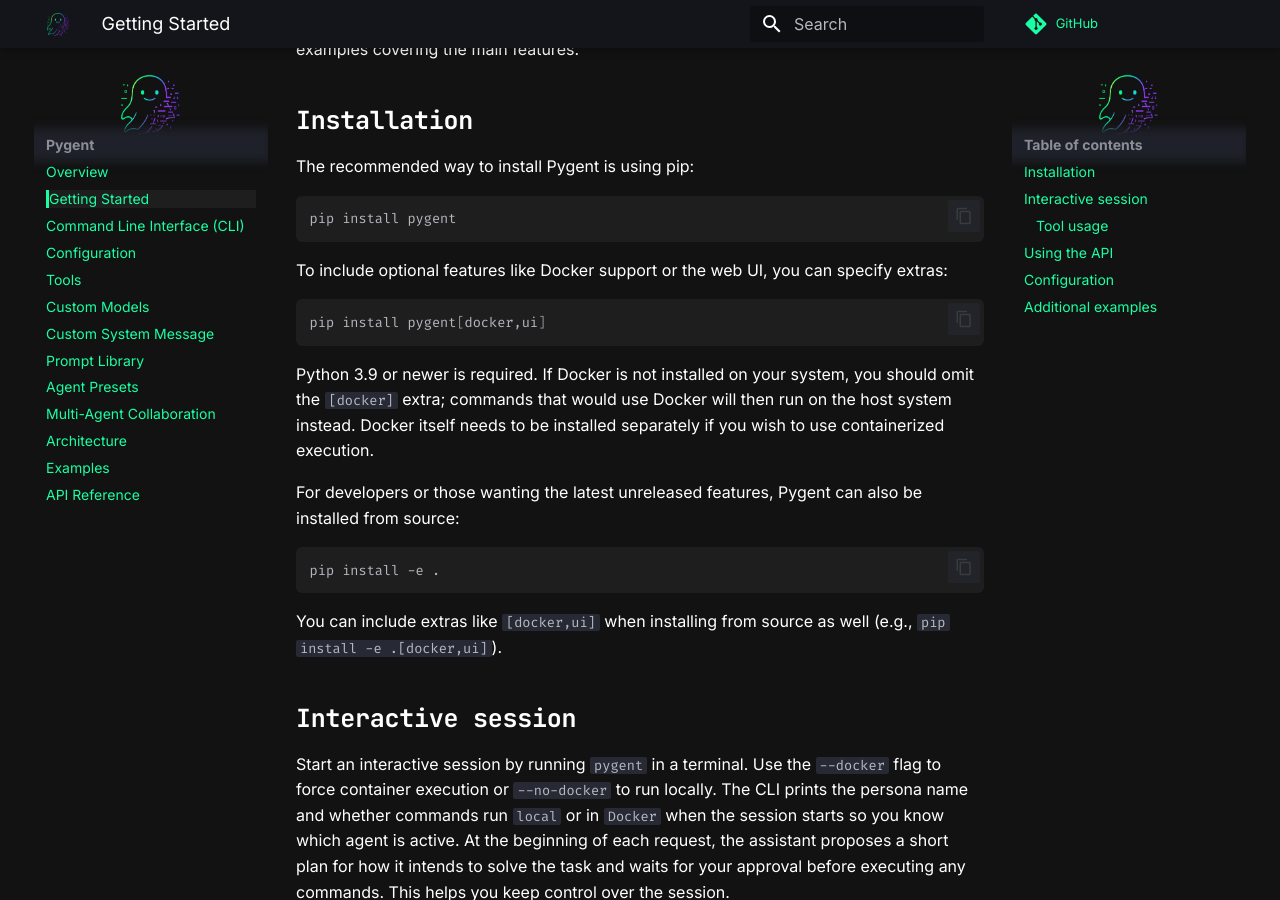
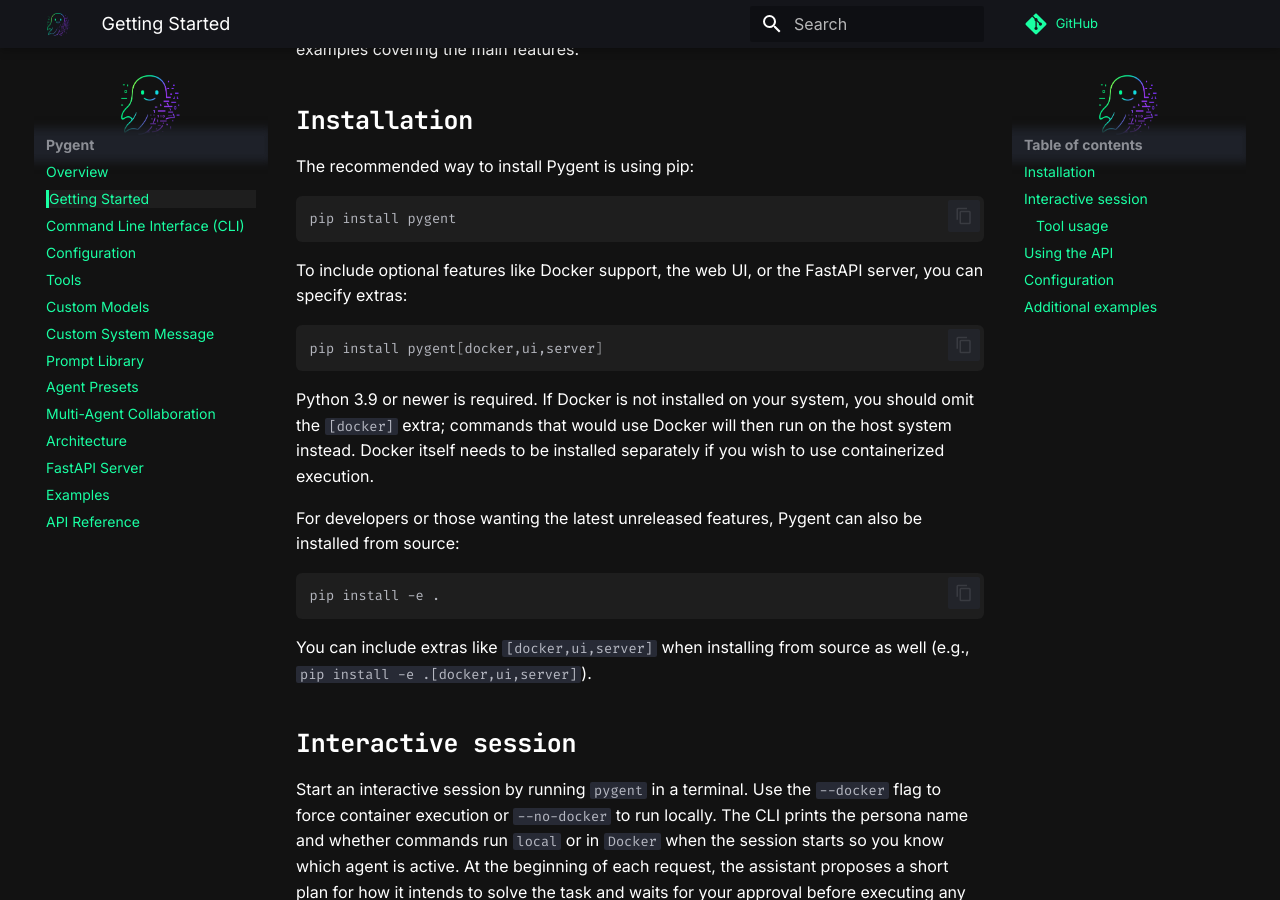
Before and after one commit to MarianoChaves/pygent, an MkDocs documentation site: the page built from docs/getting-started.md, in a window 1280 px wide and 900 px high, scrolled down 219 px. Built offline with MkDocs 1.6.1 and Material for MkDocs 9.7.7, drawn with Linux system fonts in a browser that asks for light colours; comment, search, counter and statistics services are not loaded.

Commit message:
docs: document optional FastAPI server

````diff
--- a/docs/getting-started.md
+++ b/docs/getting-started.md
@@ -13,10 +13,10 @@ The recommended way to install Pygent is using pip:
 pip install pygent
 ```
 
-To include optional features like Docker support or the web UI, you can specify extras:
+To include optional features like Docker support, the web UI, or the FastAPI server, you can specify extras:
 
 ```bash
-pip install pygent[docker,ui]
+pip install pygent[docker,ui,server]
 ```
 
 Python 3.9 or newer is required. If Docker is not installed on your system, you should omit the `[docker]` extra; commands that would use Docker will then run on the host system instead. Docker itself needs to be installed separately if you wish to use containerized execution.
@@ -26,7 +26,7 @@ For developers or those wanting the latest unreleased features, Pygent can also
 ```bash
 pip install -e .
 ```
-You can include extras like `[docker,ui]` when installing from source as well (e.g., `pip install -e .[docker,ui]`).
+You can include extras like `[docker,ui,server]` when installing from source as well (e.g., `pip install -e .[docker,ui,server]`).
 
 ## Interactive session
 
--- a/mkdocs.yml
+++ b/mkdocs.yml
@@ -13,6 +13,7 @@ nav:
   - Agent Presets: agent-presets.md
   - Multi-Agent Collaboration: crew-style.md
   - Architecture: architecture.md
+  - FastAPI Server: fastapi-server.md
   - Examples: examples.md
   - API Reference: api-reference.md
 theme:
````
Also changed, not shown: README.md (+5 -3 lines), docs/fastapi-server.md (added, +25 -0 lines).
